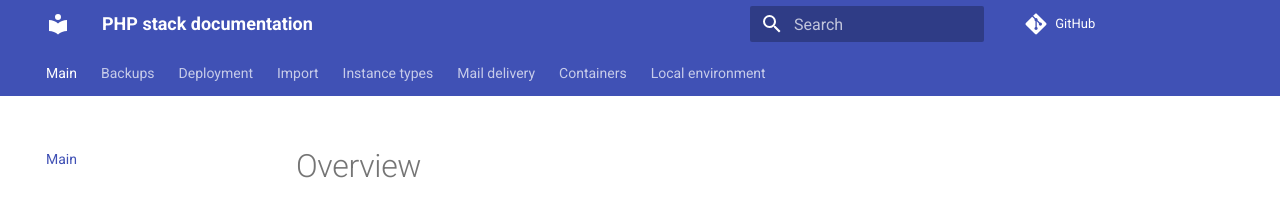
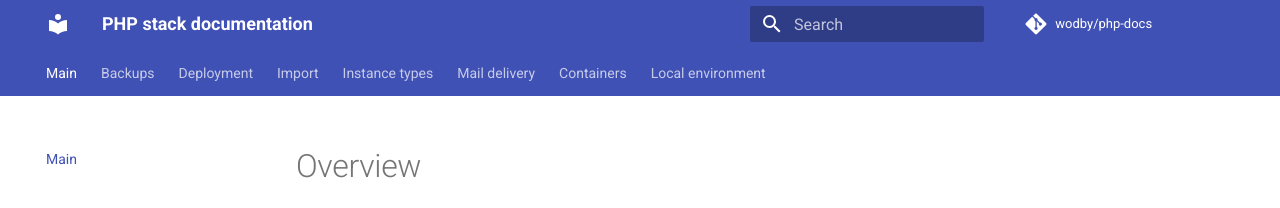
Before and after one commit to wodby/php-docs, an MkDocs documentation site: the page built from docs/index.md, in a window 1280 px wide. Shown: the top 208 px of the page. Built offline with MkDocs 1.6.1 and Material for MkDocs 9.7.7, drawn with Linux system fonts in a browser that asks for light colours; comment, search, counter and statistics services are not loaded; old or Windows-style settings are respelled for this version of MkDocs.

Commit message:
Update metadata

```diff
--- a/mkdocs.yml
+++ b/mkdocs.yml
@@ -1,9 +1,21 @@
 site_name: PHP stack documentation
-site_url: https://wodby.com
-repo_url: https://github.com/wodby/php-docs
 site_description: PHP stack documentation
 site_author: Wodby, Inc.
+site_url: https://wodby.com/stacks/php/docs
+
+repo_name: wodby/php-docs
+repo_url: https://github.com/wodby/php-docs
+
 copyright: Wodby, Inc.
+
+extra:
+  social:
+    - type: globe
+      link: https://wodby.com
+    - type: github-alt
+      link: https://github.com/wodby
+    - type: twitter
+      link: https://twitter.com/WodbyHQ
 
 theme:
   name: material
```
